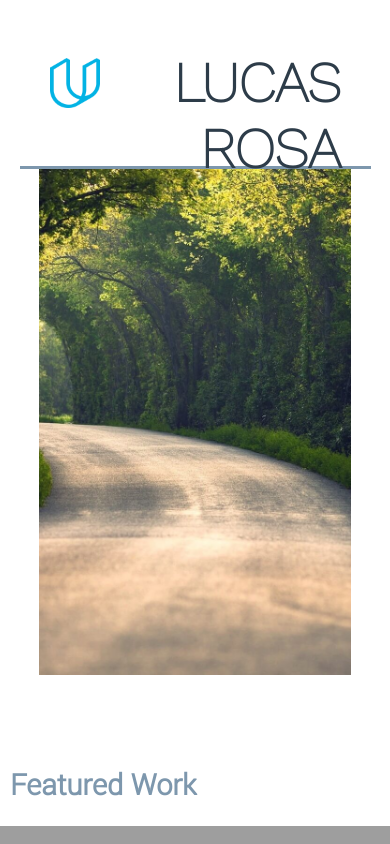
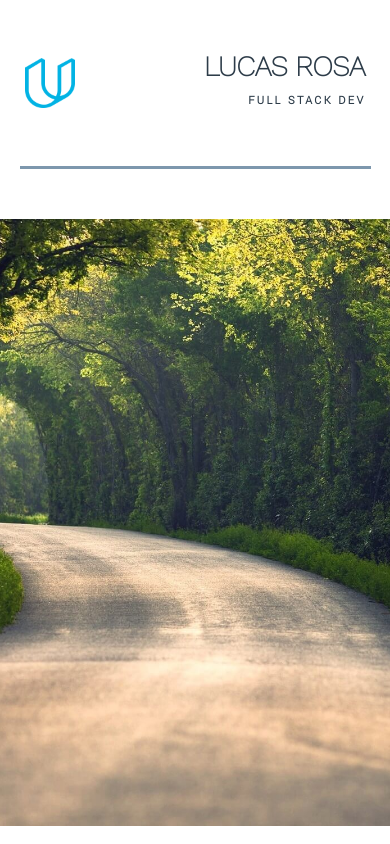
Before and after one commit to LucasE2996/portifolio_nanodegree, a plain HTML site: page index.html in a window 390 px wide. Shown: the top 844 px of the page. Drawn offline with nearby package versions, Linux system fonts and the light colour scheme; grey boxes are pictures that could not be loaded.

Commit message:
mobile styling

```diff
--- a/css/main_mobile.css
+++ b/css/main_mobile.css
@@ -19,10 +19,13 @@ section {
 .logo {
     width: 50px;
     height: 50px;
+    left: 5px;
 }
 .title-name {
     width: 70%;
     height: 50%;
+    font-size: .5em;
+    right: 5px;
 }
 
  /**
@@ -54,7 +57,14 @@ article .job-block {
     height: 70%;
     width: 100%;
 }
-
+#main-content__image {
+    margin-top: 50px;
+    height: 72vh;
+    width: 100%;
+}
+#first-img {
+    background-attachment: fixed;
+}
 
  /**
  *
```
